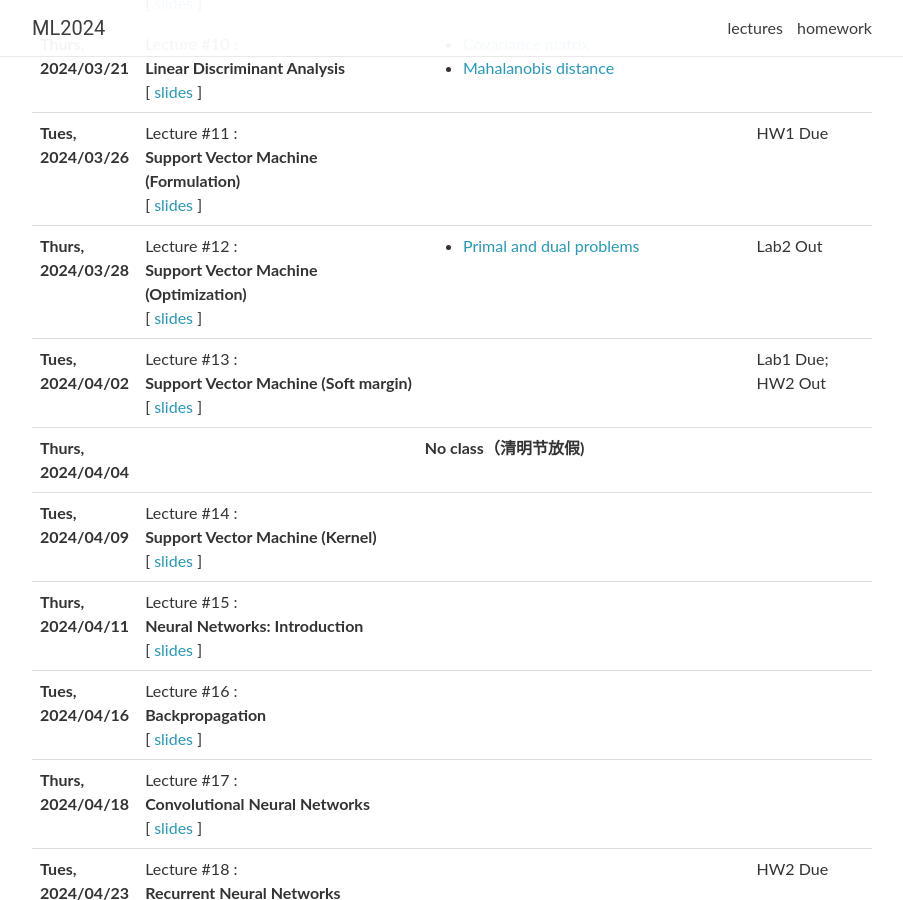
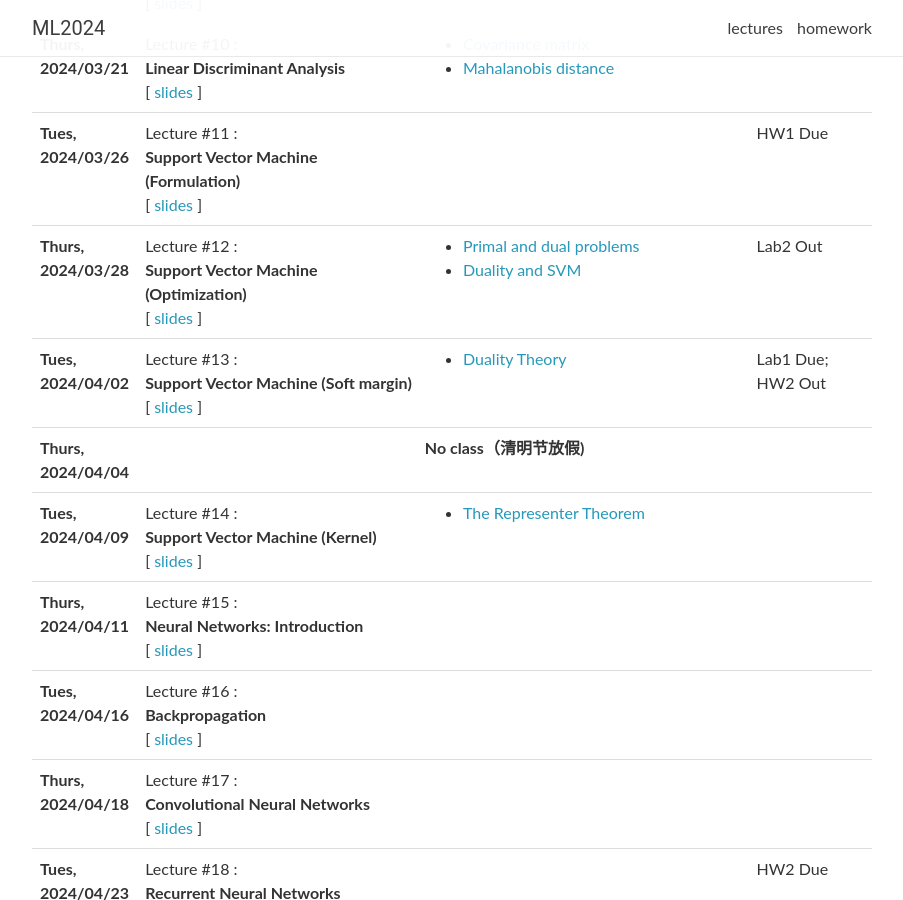
Before and after one commit to SEUML/ml-spring-2024, a Jekyll site: the page built from _pages/lectures.md, in a window 1280 px wide and 900 px high, scrolled down 1063 px. Shown: the whole window, without its empty margins (188-1091 px from the left). Built offline with Jekyll 4.4.1, drawn with Linux system fonts in a browser that asks for light colours; nearby versions of some CDN libraries; comment, search, counter and statistics services are not loaded.

Commit message:
first commit

```diff
--- a/_data/lectures.yml
+++ b/_data/lectures.yml
@@ -96,6 +96,7 @@
   slides: "../assets/slides/lecture6.pdf"
   readings:
   -  <a href="https://www.stat.cmu.edu/~ryantibs/convexopt-F15/scribes/11-dual-gen-scribed.pdf" target="_blank"> Primal and dual problems </a>
+  -  <a href="https://alex.smola.org/teaching/cmu2013-10-701x/slides/R5-duality_svm.pdf" target="_blank"> Duality and SVM </a>
   logistics: Lab2 Out
 
 - date: Tues, 2024/04/02
@@ -103,6 +104,7 @@
     <strong> Support Vector Machine (Soft margin)</strong>
   slides: "../assets/slides/lecture6.pdf"
   readings:
+    - <a href="http://jitkomut.eng.chula.ac.th/optim/duality.pdf" target="_blank"> Duality Theory </a>
   logistics: Lab1 Due; HW2 Out
 
 - date: Thurs, 2024/04/04
@@ -117,6 +119,7 @@
     <strong> Support Vector Machine (Kernel)</strong>
   slides: "../assets/slides/lecture6.pdf"
   readings:
+    - <a href="https://davidrosenberg.github.io/mlcourse/Archive/2019/Lectures/05a.representer-theorem.pdf" target="_blank"> The Representer Theorem </a>
   logistics:
 
 - date: Thurs, 2024/04/11
```
